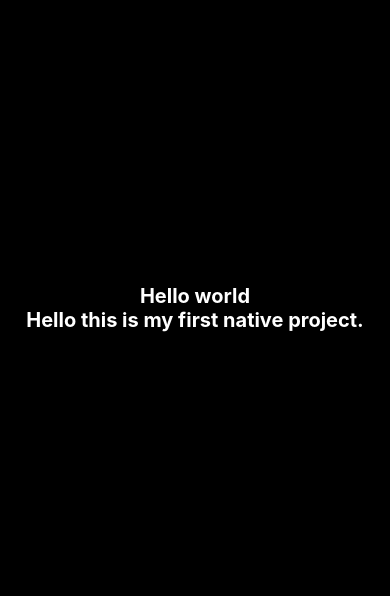
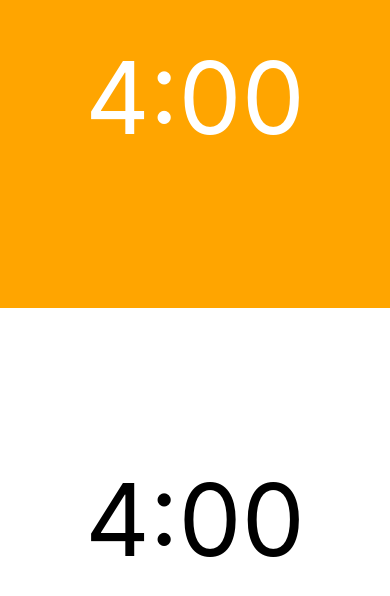
Before and after one commit to NmnSach/chessclock, a React Native app: screen / in a window 390 px wide. Shown: the part 114-710 px from the top of the page. Built offline with nearby package versions, Linux system fonts and the light colour scheme.

Commit message:
Added styles and modal (doesn't work yet)

```diff
--- a/App.js
+++ b/App.js
@@ -1,26 +1,85 @@
+import React, { useState } from 'react';
 import { StatusBar } from 'expo-status-bar';
-import { StyleSheet, Text, View } from 'react-native';
+import { Button, SafeAreaView, StyleSheet, Text, View, Modal } from 'react-native';
 
 export default function App() {
+
+  const [modalVisible, setModalVisible] = useState(false);
+
+  const closeModal = () => {
+    setModalVisible(false);
+  }
+
+  const handlePress = () => {
+    console.log('Text Pressed');
+  }
   return (
+
+
     <View style={styles.container}>
-      <Text style={styles.text}>Hello world</Text>
-      <Text style={styles.text}>Hello this is my first native project.</Text>
-      <StatusBar style="auto" />
+
+      <Modal style={styles.modal} visible={modalVisible}>
+        <SafeAreaView style={{ backgroundColor: 'black' }}>
+          <Text >Modal</Text>
+          <Button title="Close" onPress={closeModal} />
+        </SafeAreaView>
+      </Modal>
+
+
+
+      <View onPress={handlePress} style={styles.time1}>
+        <Text style={styles.text1}>4:00</Text>
+        {/* <Text style={styles.text1}>Hello this is my first native project.</Text> */}
+        <StatusBar style="auto" />
+      </View>
+
+      <View onPress={handlePress} style={styles.time2}>
+        <Text style={styles.text2}>4:00</Text>
+        {/* <Text style={styles.text1}>Hello this is my first native project.</Text> */}
+        <StatusBar style="auto" />
+      </View>
     </View>
+
   );
 }
 
 const styles = StyleSheet.create({
   container: {
-    flex: 1,
+    height: '100%',
     backgroundColor: 'black', // Set background color to black
+    alignItems: 'center',
+    justifyContent: 'space-around',
+  },
+  time1: {
+    width: '100%',
+    height: '50%',
+    backgroundColor: '#FFA500',
+    display: 'flex',
     alignItems: 'center',
     justifyContent: 'center',
   },
-  text: {
-    color: 'white', // Set text color to white
-    fontSize: 20,
-    fontWeight: 'bold',
+  time2: {
+    width: '100%',
+    height: '50%',
+    backgroundColor: '#FFF',
+    display: 'flex',
+    alignItems: 'center',
+    justifyContent: 'center',
   },
+  text1: {
+    color: 'white',
+    fontSize: 100,
+  },
+  text2: {
+    color: 'black',
+    fontSize: 100,
+  },
+  modal: {
+    flex: 1,
+    justifyContent: 'center',
+    alignItems: 'center',
+  }
+
+
+
 });
```
